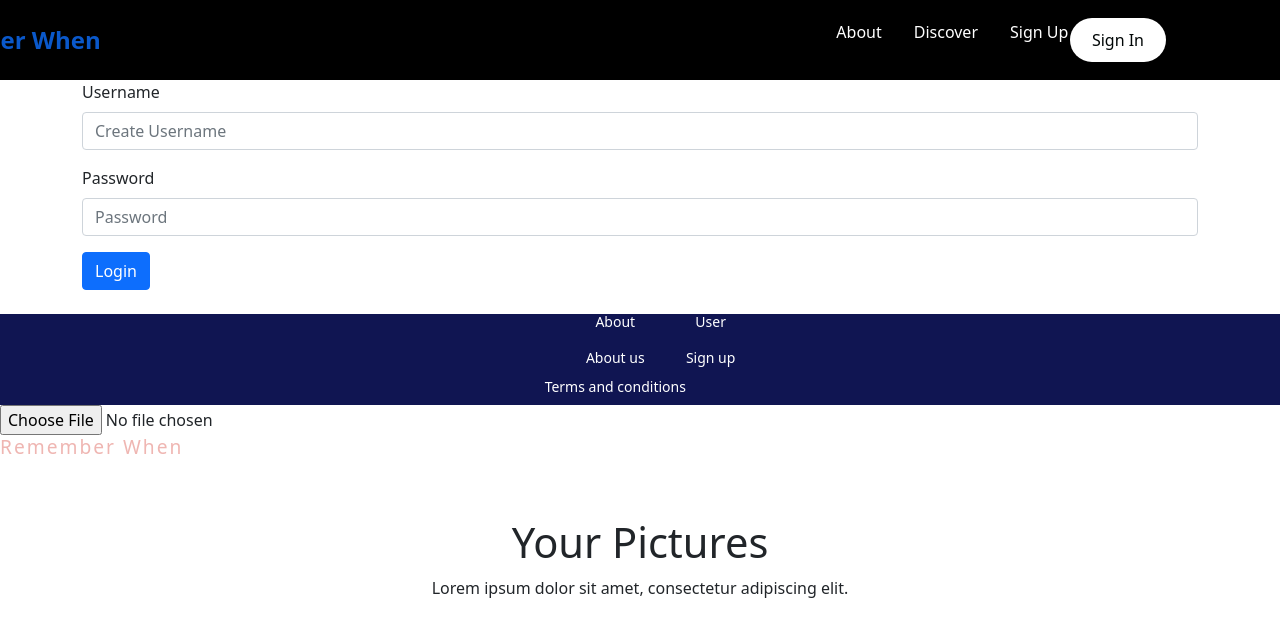
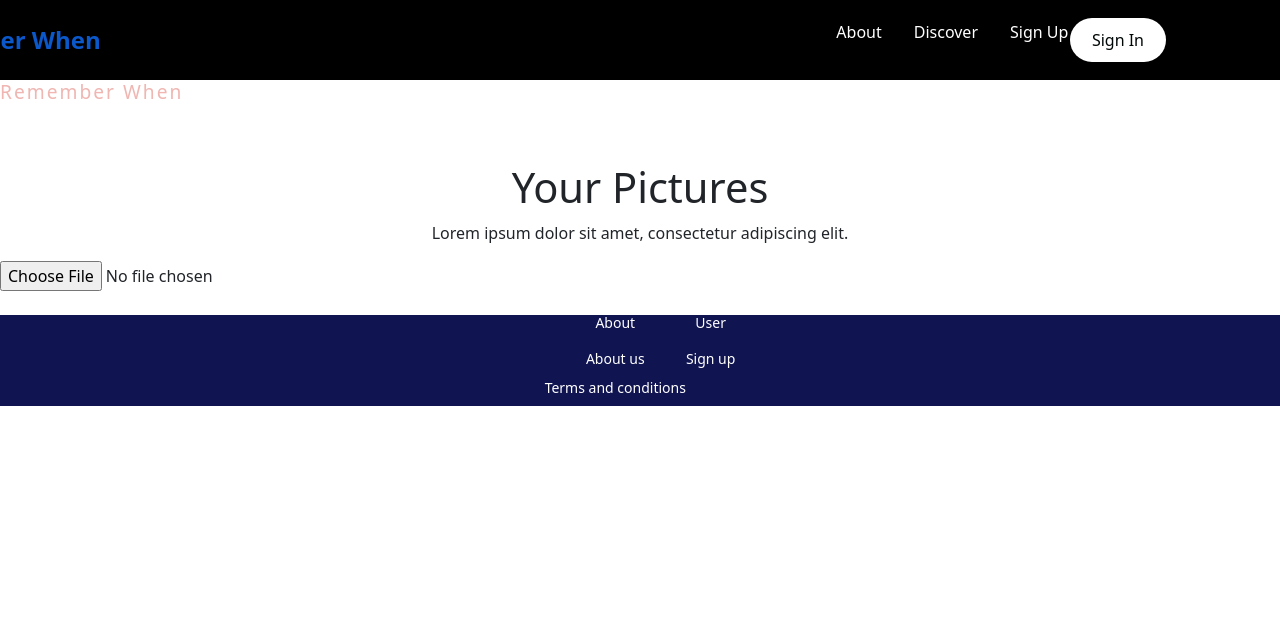
Before and after one commit to tylerle16/Remember-when, a React (Create React App) app in the folder client/: page / in a window 1280 px wide. Shown: the top 636 px of the page. Built offline with nearby package versions, Linux system fonts and the light colour scheme.

Commit message:
homepage started

```diff
--- a/client/src/App.js
+++ b/client/src/App.js
@@ -7,8 +7,7 @@
 import 'bootstrap/dist/css/bootstrap.min.css';
 import Footer from './components/Footer';
 import Login from './components/pages/Login';
-import Title from './components/Title';
-import UploadForm from './components/UploadForm';
+import Homepage from './components/pages/Homepage';
 
 
 function App() {
@@ -18,20 +17,17 @@
     <Router>
       <Navbar />
       <Switch>
+    <Route path='/'>
+      <Homepage/>
+    </Route>
         <Route path='/api/v1/users/register'>
     <Registration/>
     </Route>
     <Route>
-    <Login />
+    <Login path='/api/v1/users/login'/>
     </Route>
     </Switch><br/>
     <Footer/>
-    <Route>
-      <UploadForm/>
-    </Route>
-    <Route>
-    <Title/>
-    </Route>
     </Router>
 
   );
--- a/client/src/components/ImageProgressBar.js
+++ b/client/src/components/Content/ImageProgressBar.js
@@ -1,5 +1,5 @@
 import React from 'react';
-import useStorage from '../hooks/useStorage';
+import useStorage from '../../hooks/useStorage';
 
 
 // class ProgressBar extends React.Component
--- /dev/null
+++ b/client/src/components/pages/Homepage.js
@@ -0,0 +1,21 @@
+import React from 'react'
+import Title from '../Content/Title'
+import ImageProgressBar from '../Content/ImageProgressBar'
+import UploadForm from '../Content/UploadForm'
+
+
+
+function Homepage() {
+    return (
+
+        <div>
+
+
+            <Title/>
+            <UploadForm/>
+            {/* <ImageProgressBar/> */}
+        </div>
+    )
+}
+
+export default Homepage
--- a/client/src/components/pages/Login.js
+++ b/client/src/components/pages/Login.js
@@ -40,7 +40,7 @@
             <Form onSubmit={handleSubmit}>
                 <Form.Group className="mb-3" >
                     <Form.Label>Username</Form.Label>
-                    <Form.Control value={username} onChange={e => setUsername(e.target.value)} type="username" placeholder="Create Username" />
+                    <Form.Control value={username} onChange={e => setUsername(e.target.value)} type="username" placeholder="Username" />
                 </Form.Group>
 
 
```
Also changed, not shown: client/src/components/Content/Title.js (renamed from client/src/components/Title.js), client/src/components/Content/UploadForm.js (renamed from client/src/components/UploadForm.js), 1 other file (tests, documents, lock files or other folders).
